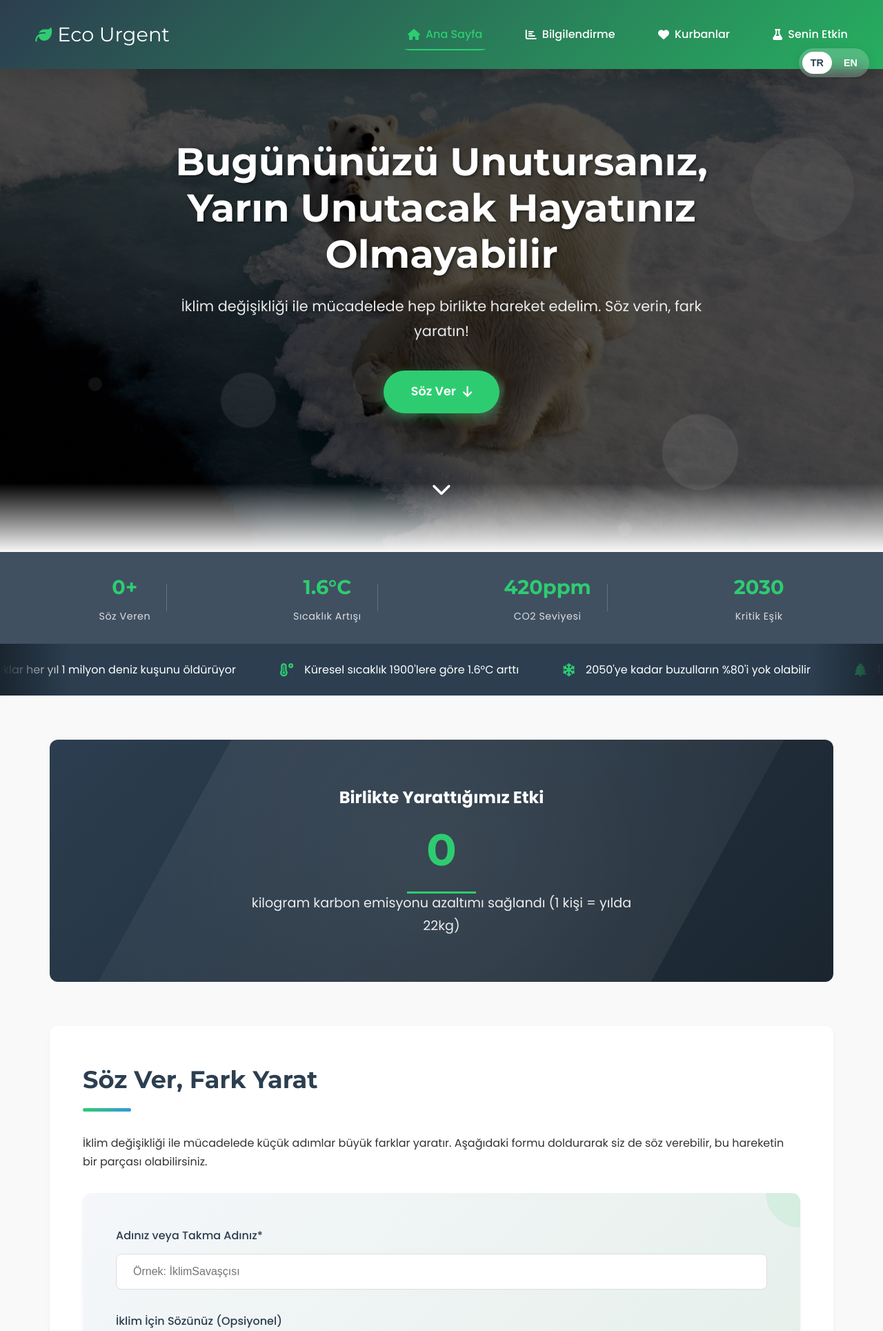
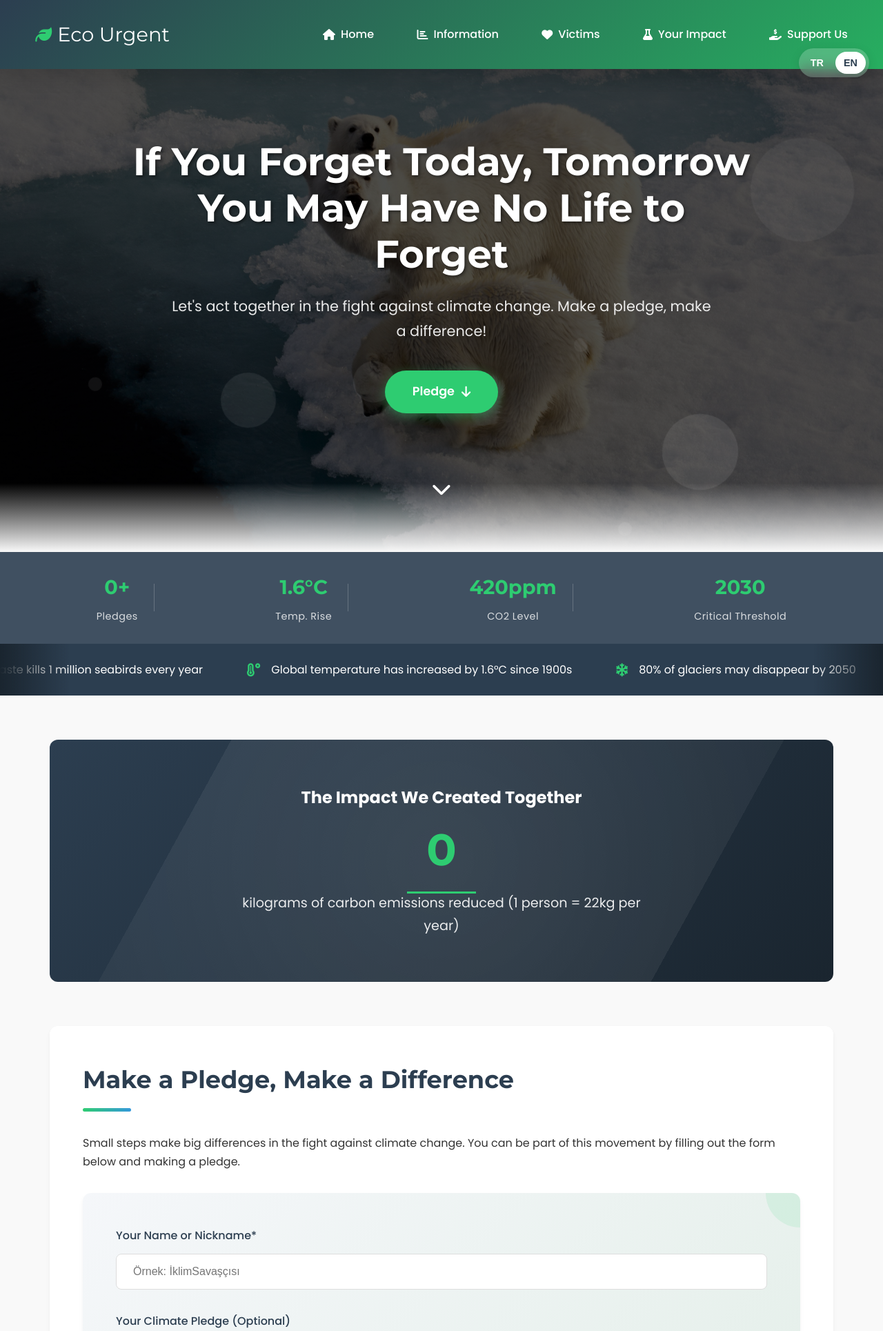
Before and after one commit to mrkaymasfire/EcoUrgent, a Flask app: page / in a window 1280 px wide. Shown: the top 1929 px of the page at 69% size. Run offline with Flask 3, Linux system fonts and the light colour scheme.

Commit message:
index.html

```diff
--- a/templates/index.html
+++ b/templates/index.html
@@ -1,5 +1,5 @@
 <!DOCTYPE html>
-<html lang="tr">
+<html lang="en">
 <head>
     <meta charset="UTF-8">
     <meta name="viewport" content="width=device-width, initial-scale=1.0">
@@ -1231,21 +1231,18 @@
 <body>
     <!-- Language Switch -->
     <div class="language-switch">
-        <button class="language-btn active" data-lang="tr">TR</button>
-        <button class="language-btn" data-lang="en">EN</button>
+        <button class="language-btn" data-lang="tr">TR</button>
+        <button class="language-btn active" data-lang="en">EN</button>
     </div>
 
     <!-- Navbar -->
     <nav class="navbar">
         <div class="navbar-container">
             <a href="{{ url_for('index') }}" class="navbar-logo">
-                <i class="fas fa-leaf"></i>
-                <span class="tr-text">Eco Urgent</span>
-                <span class="en-text" style="display:none">Eco Urgent</span>
+                <i class="fas fa-leaf"></i> Eco Urgent
             </a>
-
             <div class="navbar-links">
-                <a href="{{ url_for('index') }}" class="aktif">
+                <a href="{{ url_for('index') }}">
                     <i class="fas fa-home"></i>
                     <span class="tr-text">Ana Sayfa</span>
                     <span class="en-text" style="display:none">Home</span>
@@ -1265,14 +1262,17 @@
                     <span class="tr-text">Senin Etkin</span>
                     <span class="en-text" style="display:none">Your Impact</span>
                 </a>
+                <a href="{{ url_for('destek') }}" class="active">
+                    <i class="fas fa-hand-holding-usd"></i>
+                    <span class="tr-text">Siteyi Destekle</span>
+                    <span class="en-text" style="display:none">Support Us</span>
+                </a>
             </div>
-
             <button class="mobile-menu-btn">
                 <i class="fas fa-bars"></i>
             </button>
         </div>
     </nav>
-
     <!-- Hero Section -->
     <section class="hero">
         <div class="floating-elements">
@@ -1289,15 +1289,15 @@
         </div>
 
         <div class="hero-content animate__animated animate__fadeInUp">
-            <h1 class="tr-text">Bugününüzü Unutursanız, Yarın Unutacak Hayatınız Olmayabilir</h1>
-            <h1 class="en-text" style="display:none">If You Forget Today, Tomorrow You May Have No Life to Forget</h1>
-
-            <p class="tr-text">İklim değişikliği ile mücadelede hep birlikte hareket edelim. Söz verin, fark yaratın!</p>
-            <p class="en-text" style="display:none">Let's act together in the fight against climate change. Make a pledge, make a difference!</p>
+            <h1 class="tr-text" style="display:none">Bugününüzü Unutursanız, Yarın Unutacak Hayatınız Olmayabilir</h1>
+            <h1 class="en-text">If You Forget Today, Tomorrow You May Have No Life to Forget</h1>
+
+            <p class="tr-text" style="display:none">İklim değişikliği ile mücadelede hep birlikte hareket edelim. Söz verin, fark yaratın!</p>
+            <p class="en-text">Let's act together in the fight against climate change. Make a pledge, make a difference!</p>
 
             <a href="#pledge" class="cta-button animate__animated animate__fadeIn animate__delay-1s">
-                <span class="tr-text">Söz Ver</span>
-                <span class="en-text" style="display:none">Pledge</span>
+                <span class="tr-text" style="display:none">Söz Ver</span>
+                <span class="en-text">Pledge</span>
                 <i class="fas fa-arrow-down"></i>
             </a>
         </div>
@@ -1584,6 +1584,11 @@
                         <i class="fas fa-chevron-right"></i>
                         <span>{{ t.impact_test }}</span>
                     </a></li>
+                    <li><a href="{{ url_for('destek') }}">
+                        <i class="fas fa-chevron-right"></i>
+                        <span class="tr-text">Siteyi Destekle</span>
+                        <span class="en-text" style="display: none">Support Us</span>
+                    </a></li>
                 </ul>
             </div>
 
@@ -1656,6 +1661,10 @@
     </div>
 
     <script>
+        // Initialize default language as English
+        document.querySelectorAll('.tr-text').forEach(el => el.style.display = 'none');
+        document.querySelectorAll('.en-text').forEach(el => el.style.display = '');
+
         // Language Switch Functionality
         document.querySelectorAll('.language-btn').forEach(btn => {
             btn.addEventListener('click', function() {
```
